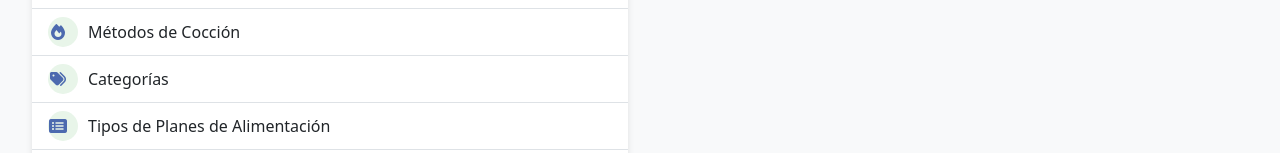
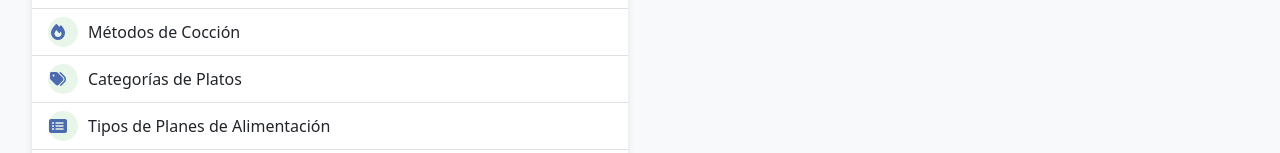
Before and after one commit to WernerHolters/fitai-web, a React (Vite) app: page / in a window 1280 px wide. Shown: the part 438-591 px from the top of the page. Built offline with nearby package versions, Linux system fonts and the light colour scheme.

Commit message:
refactor(AdminDashboard): enhance category related text

```diff
--- a/src/Pages/AdminDashboard.jsx
+++ b/src/Pages/AdminDashboard.jsx
@@ -35,7 +35,7 @@ export default function AdminDashboard() {
                 </Link>
                 <Link to="/categories" className="list-group-item list-group-item-action">
                   <div className="icon-container"><i className="fas fa-tags"></i></div>
-                  Categorías
+                  Categorías de Platos
                 </Link>
                 <Link to="/plan-types" className="list-group-item list-group-item-action">
                   <div className="icon-container"><i className="fas fa-list-alt"></i></div>
```
